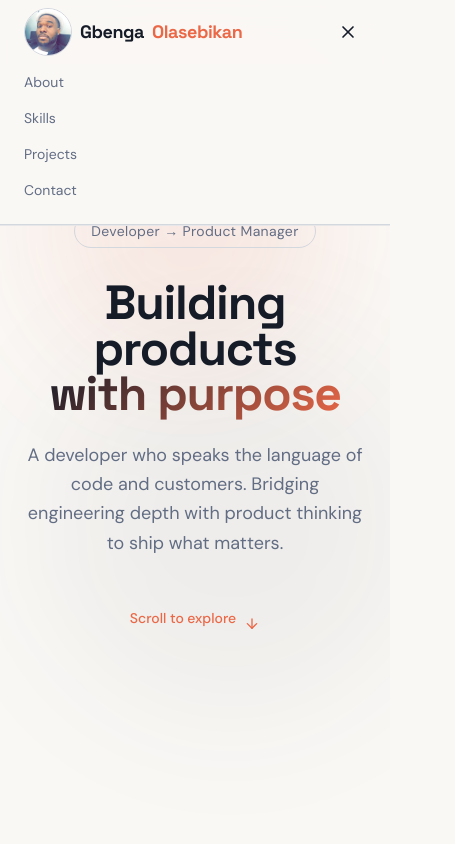
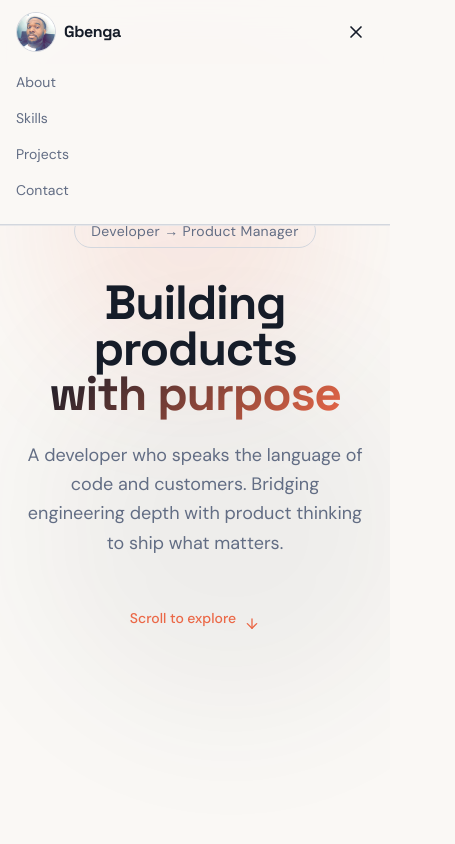
Before and after one commit to BengaCodes/portfolio, a React app: page / in a window 390 px wide. Both pictures are taken after a click on the button "Toggle menu". Shown: the top 844 px of the page, 455 px wide, since content can reach past the window. Built offline with nearby package versions, Linux system fonts and the light colour scheme; the HTML template or start-up script is replaced by a standard one.

Commit message:
view port and contact icons columns fix

```diff
--- a/src/components/Contact/index.tsx
+++ b/src/components/Contact/index.tsx
@@ -87,13 +87,13 @@ const ContactSection = () => {
             </div>
           </form>
 
-          <div className='flex justify-center gap-4'>
+          <div className='grid grid-cols-2 gap-3 sm:flex sm:flex-wrap sm:justify-center sm:gap-4'>
             {links.map((link) => (
               <a
                 key={link.label}
                 href={link.href}
                 target='_blank'
-                className='inline-flex items-center gap-2 px-5 py-3 rounded-xl border border-border bg-background text-foreground font-display font-medium text-sm hover:border-accent hover:text-accent transition-colors duration-200'
+                className='inline-flex items-center justify-center gap-2 px-3 sm:px-5 py-3 rounded-xl border border-border bg-background text-foreground font-display font-medium text-sm hover:border-accent hover:text-accent transition-colors duration-200'
               >
                 <link.icon className='w-4 h-4' />
                 {link.label}
--- a/src/components/Nav/Navbar.tsx
+++ b/src/components/Nav/Navbar.tsx
@@ -15,17 +15,19 @@ const Navbar = () => {
 
   return (
     <nav className='fixed top-0 left-0 right-0 z-50 bg-background/80 backdrop-blur-lg border-b border-border/50'>
-      <div className='max-w-5xl mx-auto flex items-center justify-between h-16 px-6'>
+      <div className='max-w-5xl mx-auto flex items-center justify-between h-16 px-4 sm:px-6 gap-3'>
         <a
           href='#'
-          className='inline-flex items-center gap-2 font-display font-bold text-lg tracking-tight'
+          className='min-w-0 inline-flex items-center gap-2 sm:gap-3 font-display font-bold tracking-tight text-base sm:text-lg'
         >
           <img
             src={profileImage}
             alt='Gbenga portrait'
-            className='w-12 h-12 rounded-full object-cover border border-border'
+            className='w-10 h-10 sm:w-12 sm:h-12 rounded-full object-cover border border-border shrink-0'
           />
-          Gbenga<span className='text-accent'>Olasebikan</span>
+          <span className='truncate'>
+            Gbenga <span className='text-accent hidden sm:inline'>Olasebikan</span>
+          </span>
         </a>
 
         <ul className='hidden md:flex items-center gap-8'>
@@ -42,7 +44,7 @@ const Navbar = () => {
         </ul>
 
         <button
-          className='md:hidden p-2 text-foreground'
+          className='md:hidden p-2 text-foreground shrink-0'
           onClick={() => setOpen(!open)}
           aria-label='Toggle menu'
         >
@@ -52,7 +54,7 @@ const Navbar = () => {
 
       {open && (
         <motion.div
-          className='md:hidden bg-background border-b border-border px-6 pb-6'
+          className='md:hidden bg-background border-b border-border px-4 sm:px-6 pb-6'
           initial={{ opacity: 0, height: 0 }}
           animate={{ opacity: 1, height: 'auto' }}
         >
--- a/src/index.css
+++ b/src/index.css
@@ -117,6 +117,13 @@
     @apply border-border;
   }
 
+  html,
+  body,
+  #root {
+    width: 100%;
+    overflow-x: hidden;
+  }
+
   body {
     @apply bg-background text-foreground;
     font-family: var(--font-body);
```
